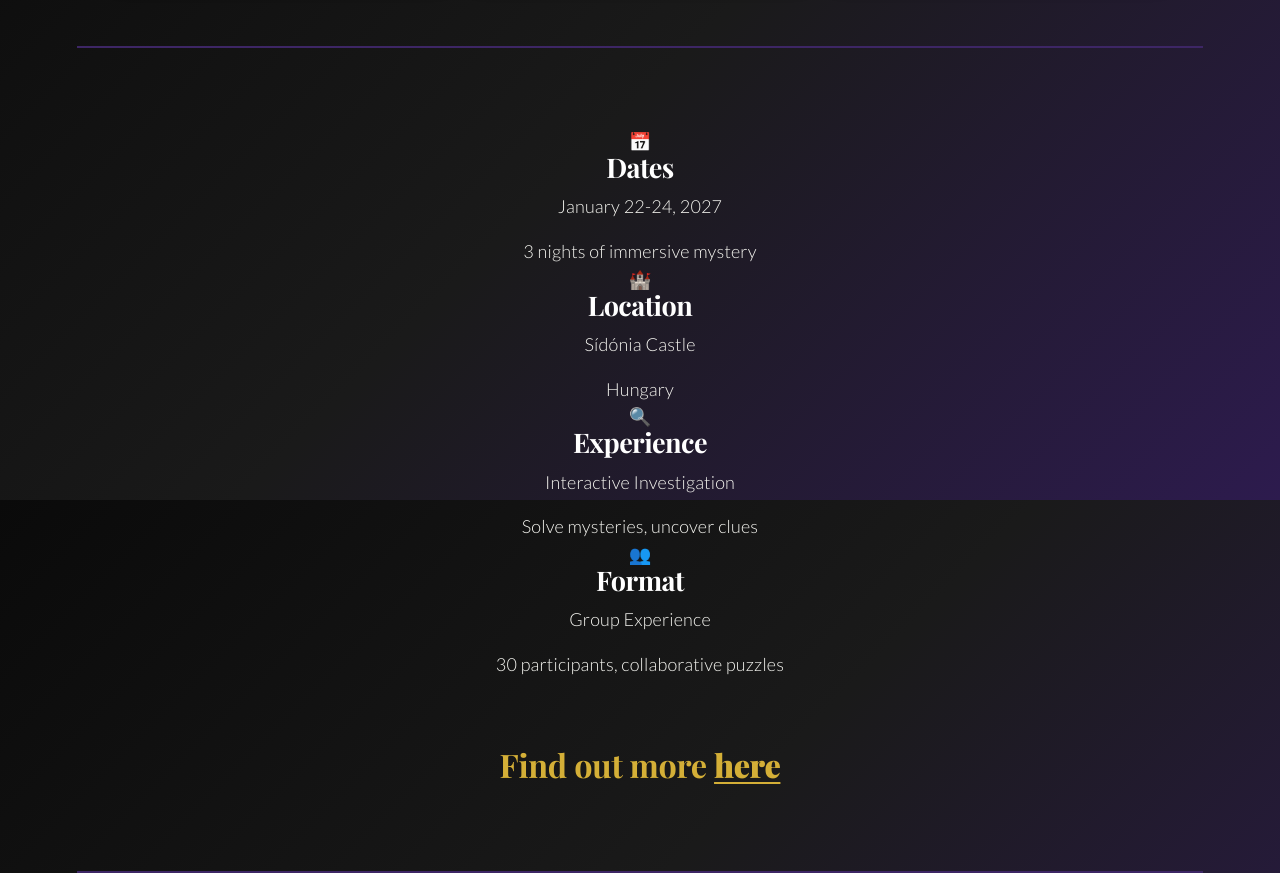
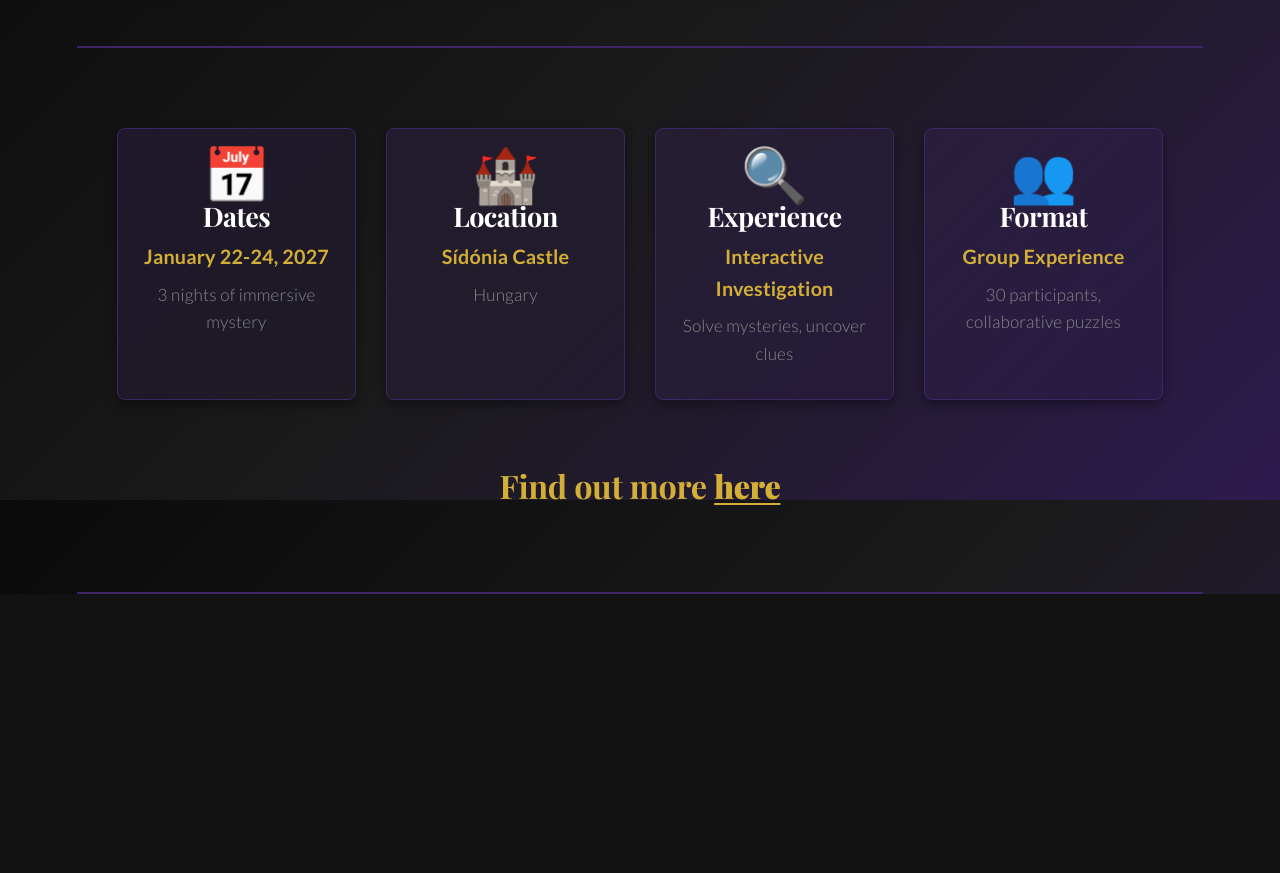
Before and after one commit to Anyelka/killer-weekend, a React (Vite) app: page / in a window 1280 px wide. Shown: the part 1900-2773 px from the top of the page. After the commit the page ends 2494 px from the top, so only its background shows below. Built offline with nearby package versions, Linux system fonts and the light colour scheme; a web font is replaced by a local one.

Commit message:
detail cards styling

```diff
--- a/src/App.css
+++ b/src/App.css
@@ -380,6 +380,117 @@
   margin: 0 auto;
 }
 
+.event-details-grid {
+  display: grid;
+  grid-template-columns: repeat(4, 1fr);
+  gap: 30px;
+  margin-bottom: 60px;
+
+  @media (max-width: 1024px) {
+    grid-template-columns: repeat(2, 1fr);
+    gap: 24px;
+    margin-bottom: 40px;
+  }
+
+  @media (max-width: 768px) {
+    grid-template-columns: 1fr;
+    gap: 20px;
+    margin-bottom: 40px;
+  }
+}
+
+.detail-card {
+  padding: 32px 24px;
+  background: linear-gradient(
+    135deg,
+    rgba(61, 38, 101, 0.3) 0%,
+    rgba(45, 27, 78, 0.2) 100%
+  );
+  border: 1px solid var(--border);
+  border-radius: 8px;
+  text-align: center;
+  transition: all 0.3s ease;
+  animation: slideUpCards 0.6s ease-out backwards;
+  box-shadow: 0 4px 12px rgba(0, 0, 0, 0.4);
+
+  &:nth-child(1) {
+    animation-delay: 0.1s;
+  }
+  &:nth-child(2) {
+    animation-delay: 0.2s;
+  }
+  &:nth-child(3) {
+    animation-delay: 0.3s;
+  }
+  &:nth-child(4) {
+    animation-delay: 0.4s;
+  }
+
+  &:hover {
+    border-color: var(--accent);
+    background: linear-gradient(
+      135deg,
+      rgba(212, 175, 55, 0.1) 0%,
+      rgba(61, 38, 101, 0.4) 100%
+    );
+    box-shadow: 0 8px 24px rgba(212, 175, 55, 0.2), 0 4px 12px rgba(0, 0, 0, 0.6);
+    transform: translateY(-4px);
+  }
+
+  @media (max-width: 768px) {
+    padding: 24px 16px;
+  }
+}
+
+@keyframes slideUpCards {
+  from {
+    opacity: 0;
+    transform: translateY(20px);
+  }
+  to {
+    opacity: 1;
+    transform: translateY(0);
+  }
+}
+
+.detail-icon {
+  font-size: 3rem;
+  margin: 0 0 16px 0;
+  display: block;
+  animation: pulse 2s ease-in-out infinite;
+}
+
+@keyframes pulse {
+  0%, 100% {
+    opacity: 1;
+    transform: scale(1);
+  }
+  50% {
+    opacity: 0.7;
+    transform: scale(1.1);
+  }
+}
+
+.detail-card h3 {
+  margin: 0 0 12px 0;
+  font-size: 1.5rem;
+  color: var(--text-h);
+}
+
+.detail-text {
+  font-size: 1.1rem;
+  font-weight: 600;
+  color: var(--accent);
+  margin: 0 0 8px 0;
+}
+
+.detail-subtext {
+  font-size: 0.95rem;
+  color: var(--text-secondary);
+  margin: 0;
+  font-weight: 300;
+}
+
 .footer-section h2 {
   font-size: 2.5rem;
   margin: 0 0 24px 0;
```
